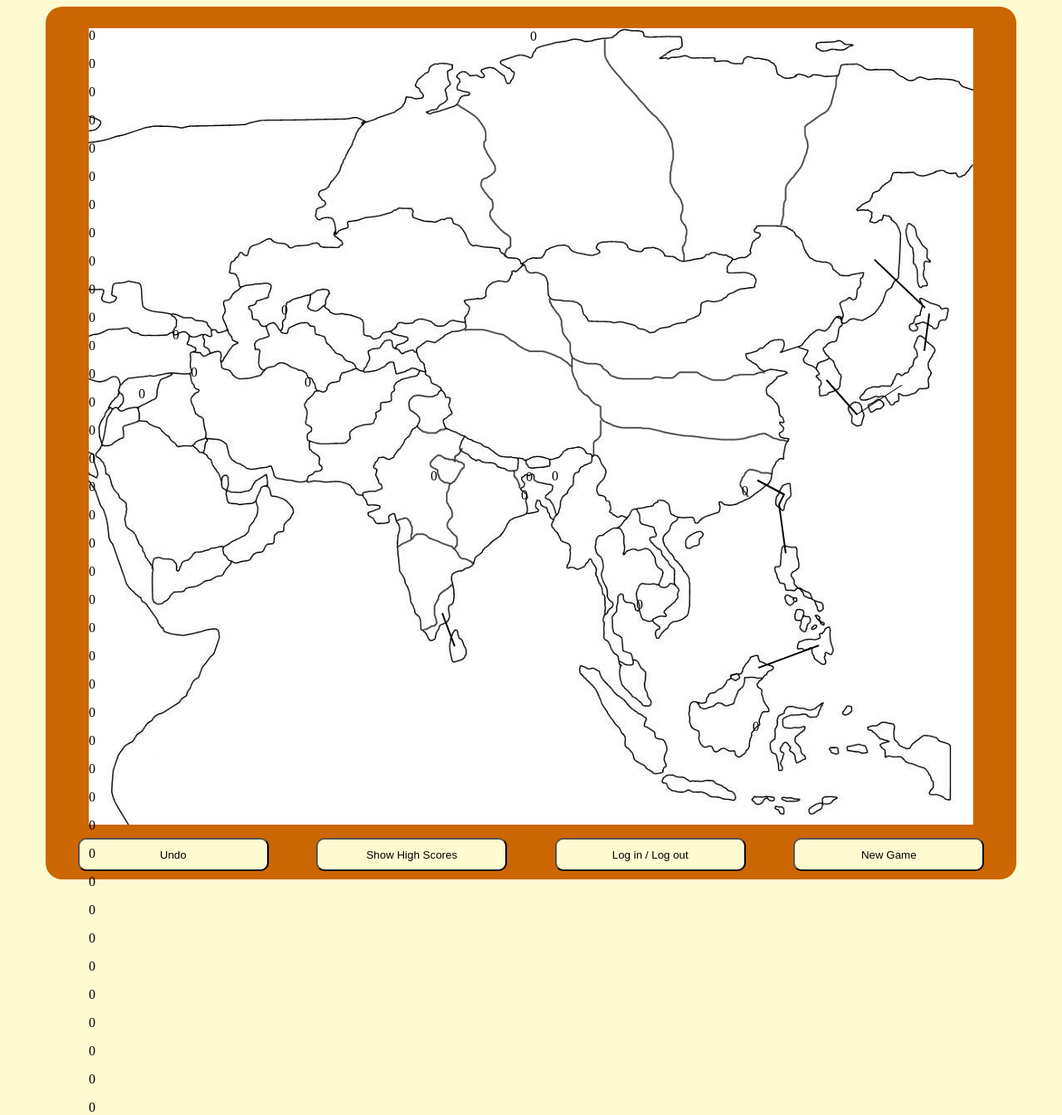
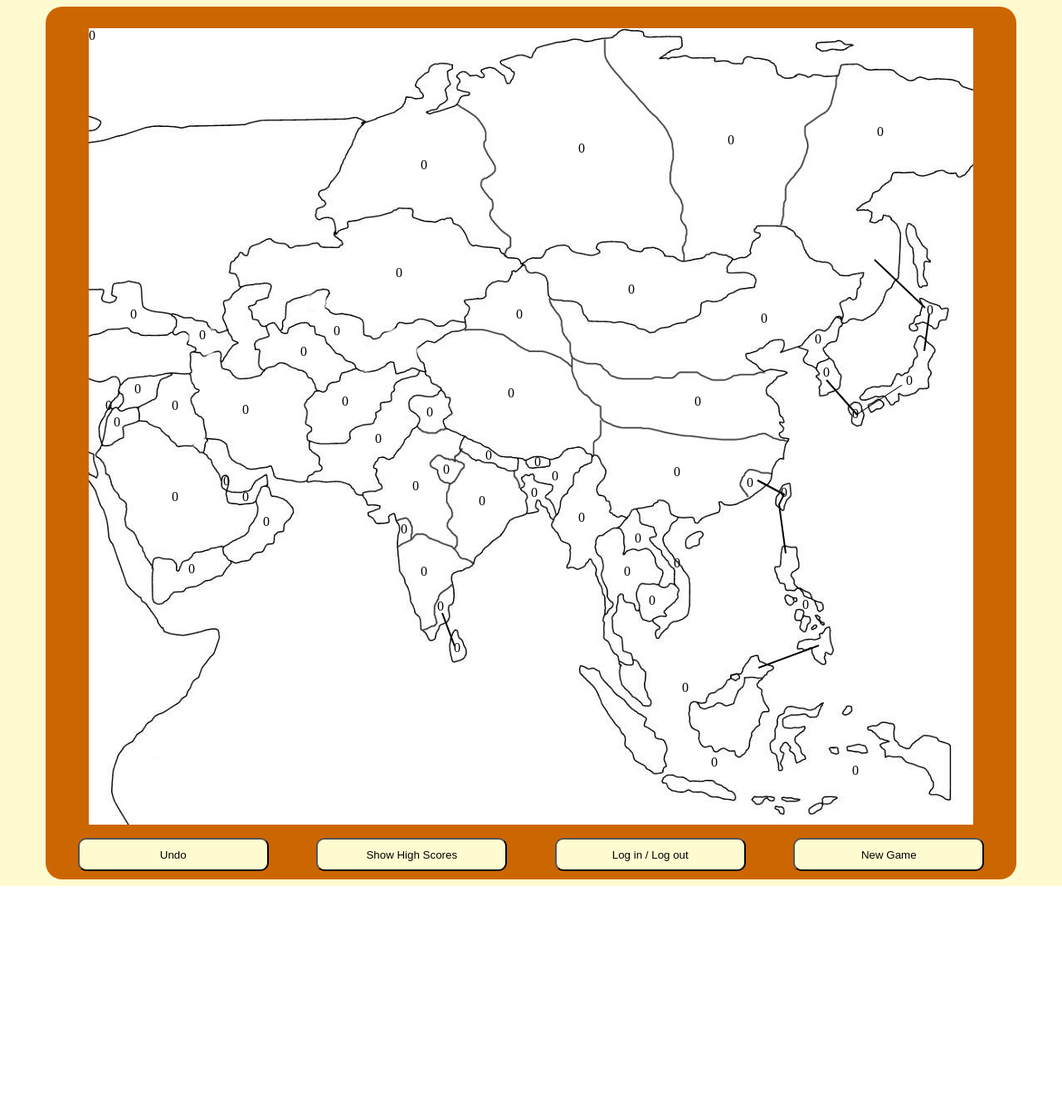
Before and after one commit to legacyunited/risk_imitation, a Flask app: page / in a window 1280 px wide. Shown: the whole page at 83% size. After the commit the page ends 1068 px from the top, so only its background shows below. Run offline with Flask 2, Linux system fonts and the light colour scheme.

Commit message:
positioned all the country divs

```diff
--- a/countries.txt
+++ b/countries.txt
@@ -27,15 +27,18 @@ north_china
 northeast_china
 northeast_india
 north_japan
-north_korea
+best_korea
 northwest_china
 okinawa
 oman
+orissa
 pakistan
+philippines
 rajasthan
 saudi_arabia
 south_china
 south_india
+south_korea
 sri_lanka
 syria
 taiwan
@@ -45,6 +48,7 @@ tibet
 turkey
 turmenistan
 uae
+uzbekistan
 vietnam
 west_central_siberia
 west_indonesia
--- a/static/country_positioning.css
+++ b/static/country_positioning.css
@@ -1,107 +1,276 @@
 
 .afganistan {
 	position: absolute;
-	left: 260px;
-	top: 402px;
+	left: 185px;
+	top: 435px;
 }
 .bangladesh {
 	position: absolute;
-	left: 521px;
-	top: 538px;
+	left: 533px;
+	top: 535px;
 }
 .bhutan {
 	position: absolute;
-	left: 527px;
-	top: 516px;
+	left: 537px;
+	top: 498px;
 }
 .burma {
+	position: absolute;
+	left: 590px;
+	top: 565px;
+}
+.cambodia {
+	position: absolute;
+	left: 675px;
+	top: 665px;
+}
+.central_stans {
+	position: absolute;
+	left: 133px;
+	top: 345px;
+}
+.delhi {
+	position: absolute;
+	left: 427px;
+	top: 507px;
+}
+.east_central_siberia {
+	position: absolute;
+	left: 770px;
+	top: 110px;
+}
+.east_indonesia {
+	position: absolute;
+	left: 920px;
+	top: 870px;
+}
+.east_siberia {
+	position: absolute;
+	left: 950px;
+	top: 100px;
+}
+.hong_kong {
+	position: absolute;
+	left: 793px;
+	top: 523px;
+}
+.iran {
+	position: absolute;
+	left: 305px;
+	top: 425px;
+}
+.iraq {
+	position: absolute;
+	left: 100px;
+	top: 430px;
+}
+.israel_palestine {
+	position: absolute;
+	left: 20px;
+	top: 430px;
+}
+.jammu_kashmir {
+	position: absolute;
+	left: 407px;
+	top: 438px;
+}
+.jordan {
+	position: absolute;
+	left: 30px;
+	top: 450px;
+}
+.kazakhstan {
+	position: absolute;
+	left: 370px;
+	top: 270px;
+}
+.kuwait {
+	position: absolute;
+	left: 162px;
+	top: 521px;
+}
+.laos {
+	position: absolute;
+	left: 658px;
+	top: 590px;
+}
+.mainland_japan {
+	position: absolute;
+	left: 985px;
+	top: 400px;
+}
+.malysia {
+	position: absolute;
+	left: 715px;
+	top: 770px;
+}
+.mongolia {
+	position: absolute;
+	left: 650px;
+	top: 290px;
+}
+.mumbai {
+	position: absolute;
+	left: 376px;
+	top: 579px;
+}
+.nepal {
+	position: absolute;
+	left: 478px;
+	top: 490px;
+}
+.north_china {
+	position: absolute;
+	left: 730px;
+	top: 425px;
+}
+.northeast_china {
+	position: absolute;
+	left: 810px;
+	top: 325px;
+}
+.northeast_india {
 	position: absolute;
 	left: 558px;
 	top: 515px;
 }
-.cambodia {
+.north_japan {
 	position: absolute;
-	left: 660px;
+	left: 1010px;
+	top: 315px;
+}
+.best_korea {
+	position: absolute;
+	left: 875px;
+	top: 350px;
+}
+.northwest_china {
+	position: absolute;
+	left: 515px;
+	top: 320px;
+}
+.okinawa {
+	position: absolute;
+	left: 920px;
+	top: 440px;
+}
+.oman {
+	position: absolute;
+	left: 210px;
+	top: 570px;
+}
+.orissa {
+	position: absolute;
+	left: 470px;
+	top: 545px;
+}
+.pakistan {
+	position: absolute;
+	left: 345px;
+	top: 470px;
+}
+.philippines {
+	position: absolute;
+	left: 860px;
 	top: 670px;
 }
-.central_stans {
+.rajasthan {
 	position: absolute;
-	left: 232px;
-	top: 315px;
+	left: 390px;
+	top: 527px;
 }
-.delhi {
+.saudi_arabia {
 	position: absolute;
-	left: 412px;
-	top: 515px;
+	left: 100px;
+	top: 540px;
 }
-.east_central_siberia {
+.south_china {
 	position: absolute;
-	left: 532px;
-	top: -15px;
+	left: 705px;
+	top: 510px;
 }
-.east_indonesia {
+.south_india {
 	position: absolute;
-	left: 800px;
-	top: 817px;
+	left: 400px;
+	top: 630px
 }
-.east_siberia {
-
-}
-.georgia {
+.south_korea {
 	position: absolute;
-	left: 101px;
-	top: 345px;
-}
-.hong_kong {
-	position: absolute;
-	left: 787px;
-	top: 533px;
-}
-.iran {
-	position: absolute;
-	left: 123px;
+	left: 885px;
 	top: 390px;
 }
-.iraq {
+.sri_lanka {
 	position: absolute;
-	left: 60px;
-	top: 416px;
+	left: 440px;
+	top: 722px
 }
-.israel_palestine {}
-.jammu_kashmir {}
-.jordan {}
-.kazakhstan {}
-.kuwait {}
-.laos {}
-.mainland_japan {}
-.malysia {}
-.mongolia {}
-.mumbai {}
-.nepal {}
-.north_china {}
-.northeast_china {}
-.northeast_india {}
-.north_japan {}
-.north_korea {}
-.northwest_china {}
-.okinawa {}
-.oman {}
-.pakistan {}
-.rajasthan {}
-.saudi_arabia {}
-.south_china {}
-.south_india {}
-.sri_lanka {}
-.syria {}
-.taiwan {}
-.tamil_nadu {}
-.thailand {}
-.tibet {}
-.turkey {}
-.turmenistan {}
-.uae {}
-.vietnam {}
-.west_central_siberia {}
-.west_indonesia {}
-.west_siberia {}
-.yemen {}
+.syria {
+	position: absolute;
+	left: 55px;
+	top: 410px;
+}
+.taiwan {
+	position: absolute;
+	left: 834px;
+	top: 535px;
+}
+.tamil_nadu {
+	position: absolute;
+	left: 420px;
+	top: 672px
+}
+.thailand {
+	position: absolute;
+	left: 645px;
+	top: 630px;
+}
+.tibet {
+	position: absolute;
+	left: 505px;
+	top: 415px;
+}
+.turkey {
+	position: absolute;
+	left: 50px;
+	top: 320px;
+}
+.turmenistan {
+	position: absolute;
+	left: 255px;
+	top: 365px;
+}
+.uae {
+	position: absolute;
+	left: 185px;
+	top: 540px;
+}
+.uzbekistan {
+	position: absolute;
+	left: 295px;
+	top: 340px;
+}
+.vietnam {
+	position: absolute;
+	left: 705px;
+	top: 620px;
+}
+.west_central_siberia {
+	position: absolute;
+	left: 590px;
+	top: 120px;
+}
+.west_indonesia {
+	position: absolute;
+	left: 750px;
+	top: 860px;
+}
+.west_siberia {
+	position: absolute;
+	left: 400px;
+	top: 140px;
+}
+.yemen {
+	position: absolute;
+	left: 120px;
+	top: 627px;
+}
```
Also changed, not shown: controller/country.py (line endings or trailing spaces), static/asia_with_lines2.png.
